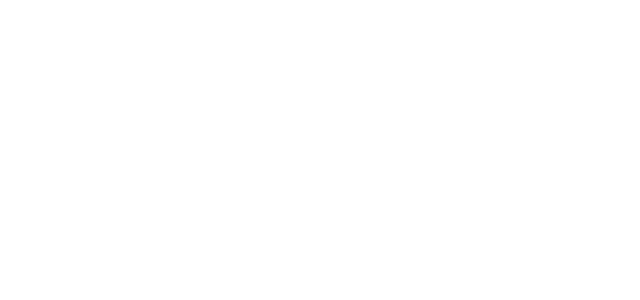
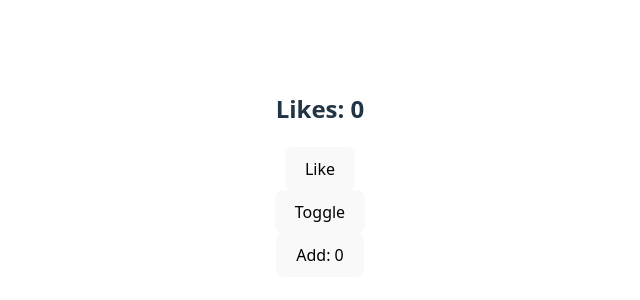
Before and after one commit to ArdiansCode/learn-react, a React (Vite) app: page /day3 in a window 1280 px wide. Before the commit this address had no page. Shown: the part 226-526 px from the top of the page, without its empty margins (320-960 px from the left). Built offline with nearby package versions, Linux system fonts and the light colour scheme.

Commit message:
practice simple useState and event handling

```diff
--- /dev/null
+++ b/src/day-3-useState-and-eventHandling.jsx
@@ -0,0 +1,111 @@
+import { useState } from "react";
+
+
+/*
+TUGAS 1 — LIKE BUTTON
+Buat component:
+Awal likes = 0
+Tombol Like
+Klik → likes bertambah
+*/
+function LikeToggle() {
+    const [liked, setliked] = useState(0);
+
+    function handleLike() {
+        setliked(liked + 1);
+    }
+
+    return (
+        <>
+        <h2>
+            Likes: {liked}
+        </h2>
+        <button onClick={handleLike}>
+            Like
+        </button>
+        </>
+    )
+}
+
+/*
+TUGAS 2 — SHOW / HIDE USER LIST
+Tombol: Show Users
+Klik → tampilkan list user
+Klik lagi → sembunyikan
+*/
+const users = [
+  { name: "Budi", age: 21 },
+  { name: "Citra", age: 25 },
+  { name: "Andi", age: 17 }
+];
+
+function ListUser({name, age}) {
+    return (
+        <li>
+            {name} ({age})
+        </li>
+    )
+}
+
+function User() {
+    return (
+        <ul>
+            {users.map((item) => (
+                <ListUser
+                name={item.name}
+                age={item.age}
+                />
+            ))}
+        </ul>
+    )
+}
+function UserListToggle() {
+    const [show, setshow] = useState(false);
+
+    function handleShow() {
+        setshow(!show);
+    }
+
+    return(
+        <>
+        <div>
+            <LikeToggle/>
+        </div>
+        <button onClick={handleShow}>
+            Toggle
+        </button>
+
+        {show && <User/> }
+
+        <div>
+            <Add />
+        </div>
+        </>
+    )
+}
+
+/*
+TUGAS 3 — DISABLE BUTTON
+Tombol Tambah
+Jika count ≥ 10 → tombol disabled
+*/
+function Add() {
+    const [add, setAdd] = useState(0);
+
+    function handleLike() {
+        setAdd(add + 1);
+    }
+
+    const isDisabled = add >= 10;
+
+    return (
+        <>
+        <button onClick={handleLike} disabled={isDisabled}>
+            Add: {add}
+        </button>
+        </>
+    )
+}
+
+
+export default UserListToggle;;
--- a/src/main.jsx
+++ b/src/main.jsx
@@ -5,6 +5,7 @@
 import App from './App.jsx'
 import AppDay1 from'./day-1-component.jsx'
 import AppDay2 from'./day-2-conditional-render.jsx'
+import UserListToggle from'./day-3-useState-and-eventHandling.jsx'
 
 createRoot(document.getElementById('root')).render(
   <StrictMode>
@@ -18,6 +19,9 @@
 
         {/* halaman day 2: conditional render */}
         <Route path="/day2" element={<AppDay2 />} />
+
+        {/* halaman day 3: useState and event handling */}
+        <Route path="/day3" element={<UserListToggle />} />
       </Routes>
     </BrowserRouter>
   </StrictMode>,
```
